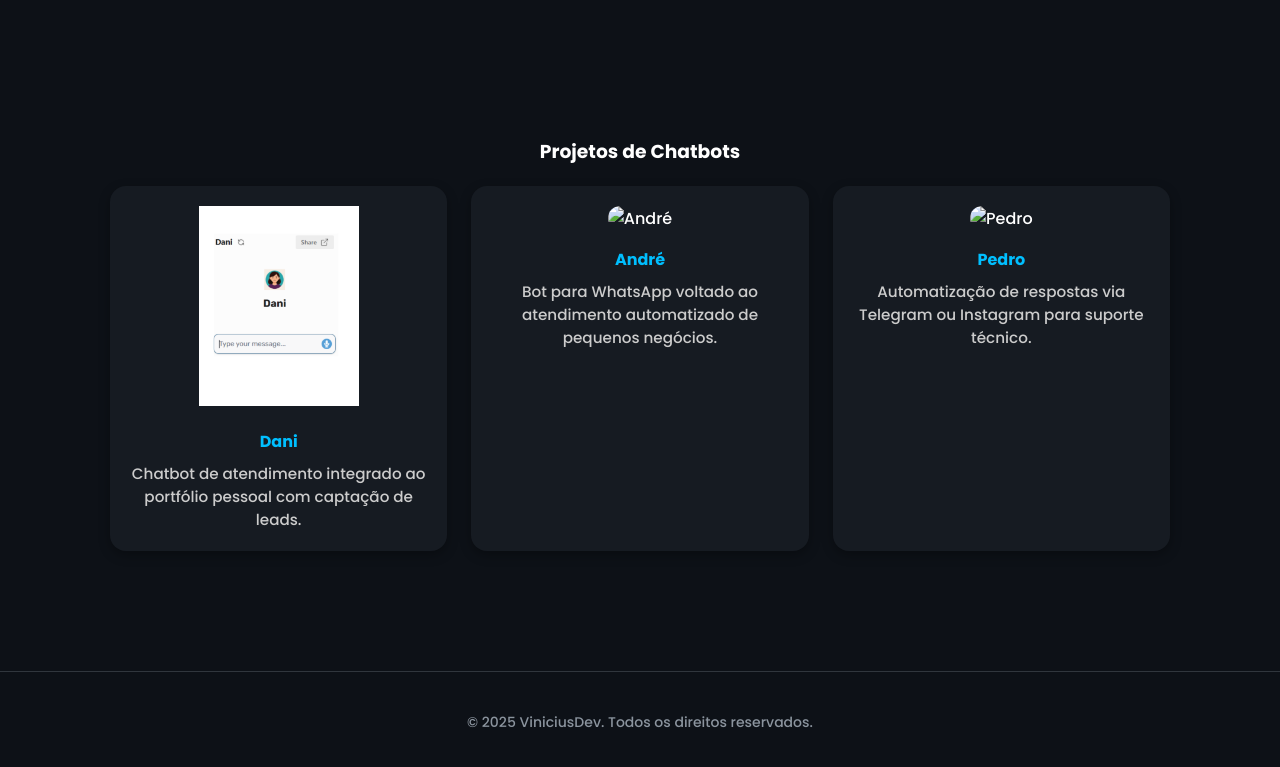
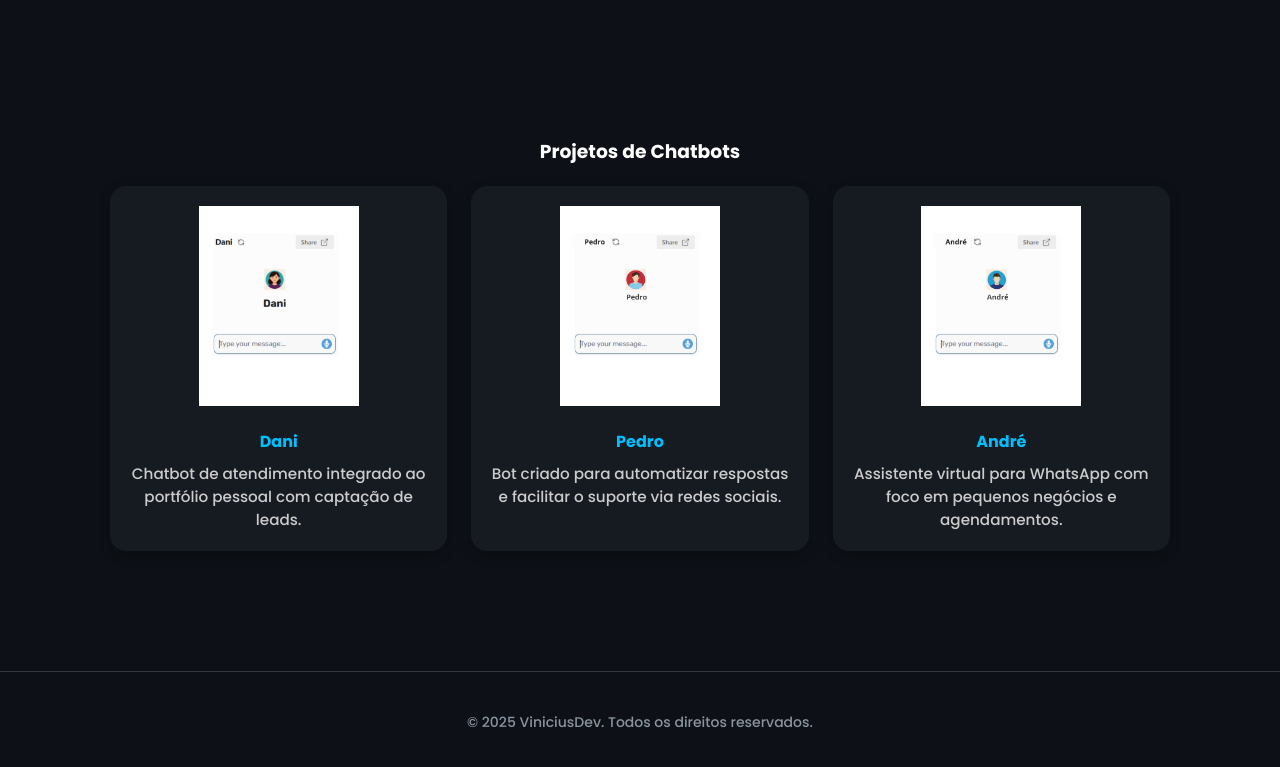
Before and after one commit to viniciusalcoliveira/portfolio, a website: page chatbots.html in a window 1280 px wide. Shown: the part 83-850 px from the top of the page. Drawn offline with Linux system fonts and the light colour scheme.

Commit message:
Update chatbots.html

```diff
--- a/chatbots.html
+++ b/chatbots.html
@@ -31,19 +31,20 @@
     </div>
 
     <div class="card-chatbot">
-          <img src="fotochatbot/chatbot2.png" alt="André">
-          <h4>André</h4>
-          <p>Bot para WhatsApp voltado ao atendimento automatizado de pequenos negócios.</p>
+      <img src="fotochatbot/Inserir um subtítulo (2).png" alt="Chatbot Pedro">
+      <h4>Pedro</h4>
+      <p>Bot criado para automatizar respostas e facilitar o suporte via redes sociais.</p>
     </div>
 
     <div class="card-chatbot">
-          <img src="fotochatbot/chatbot1.png" alt="Pedro">
-          <h4>Pedro</h4>
-          <p>Automatização de respostas via Telegram ou Instagram para suporte técnico.</p>
+      <img src="fotochatbot/Inserir um subtítulo (1).png" alt="Chatbot André">
+      <h4>André</h4>
+      <p>Assistente virtual para WhatsApp com foco em pequenos negócios e agendamentos.</p>
     </div>
 
   </div>
 </section>
+
   </main>
 
   <footer class="footer">
```
Lines whose indentation alone changed are shown as unchanged.
